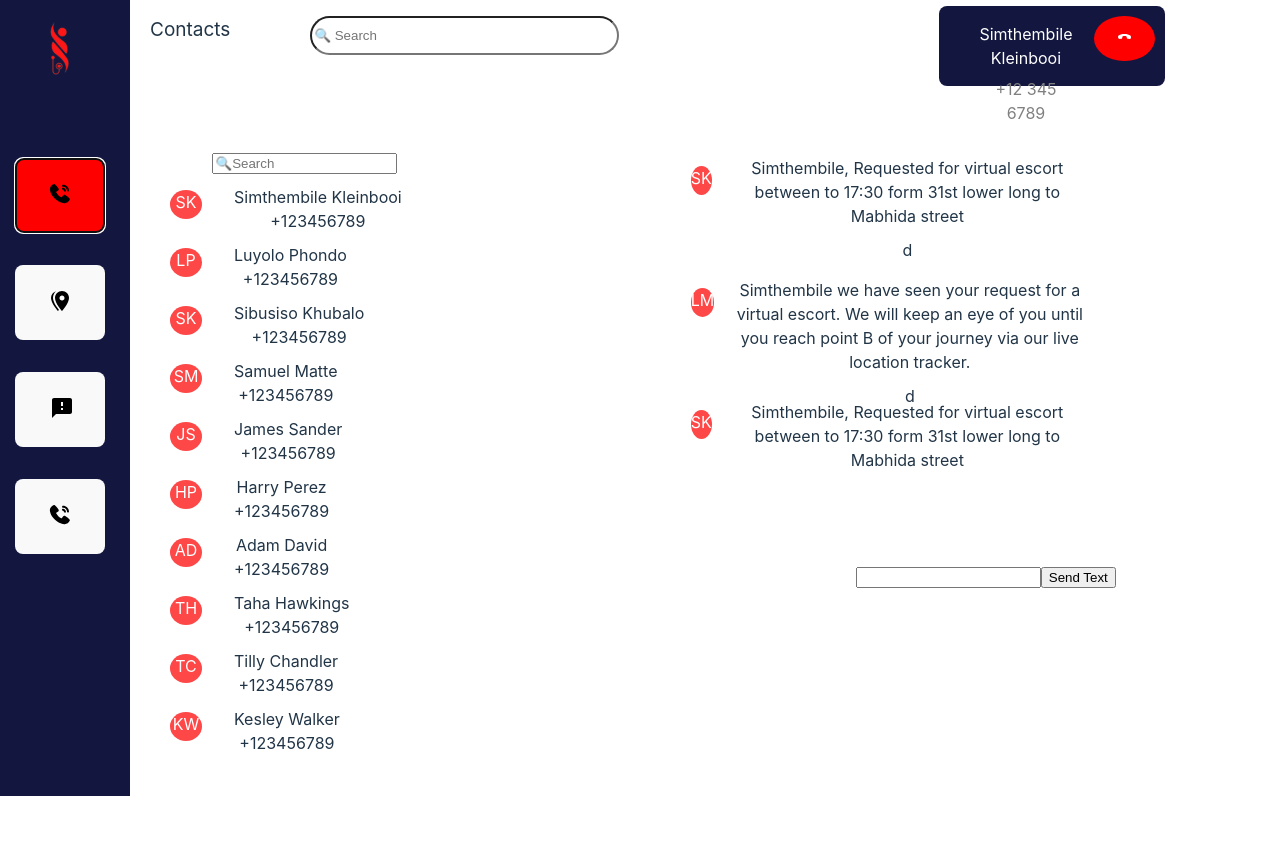
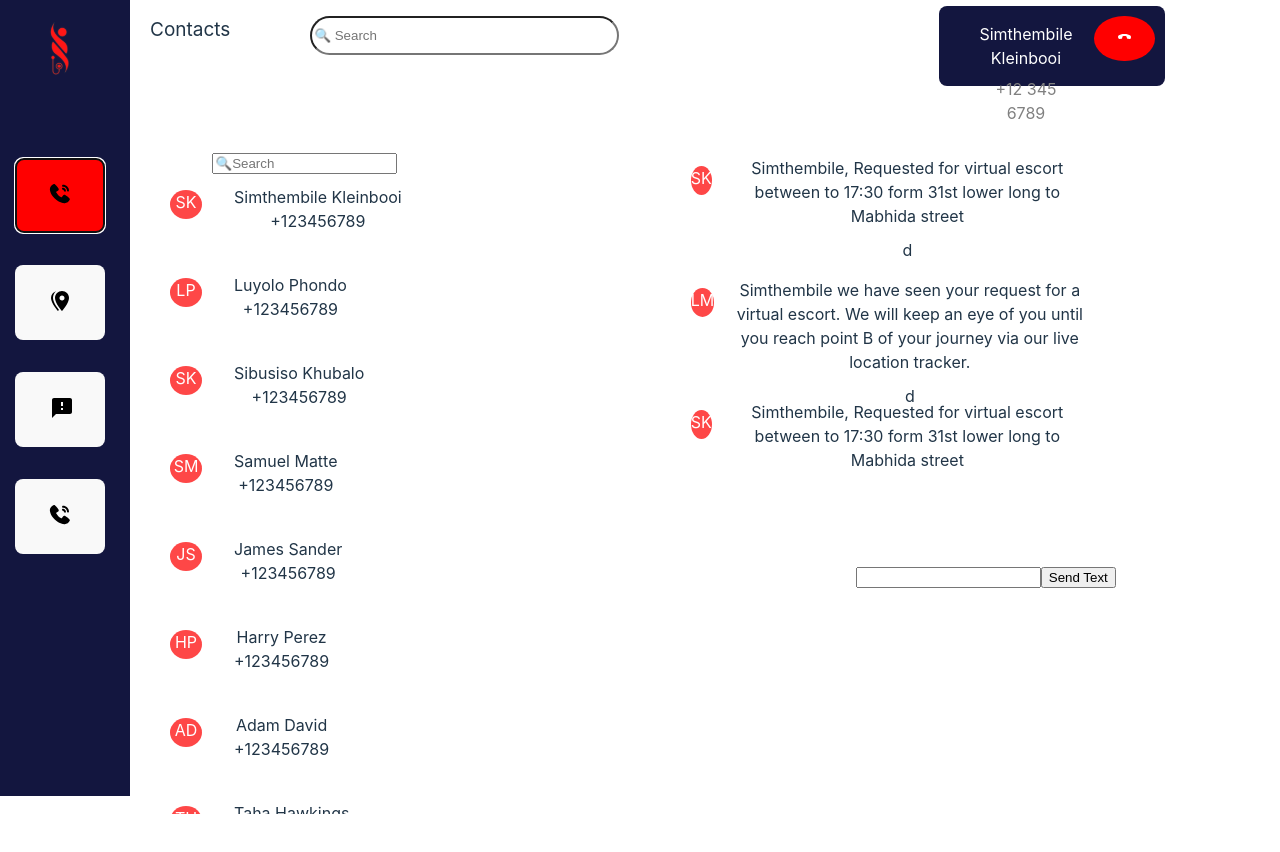
Before and after one commit to DildaarYounglings/eclipsus-sos-react-frontend, a React (Vite) app: page / in a window 1280 px wide. Both pictures are taken after a click on the button 60 px from the left and 195 px from the top of the page. Shown: the top 852 px of the page. Built offline with nearby package versions, Linux system fonts and the light colour scheme.

Commit message:
added a dynamic change in name and highlighting of the contact

```diff
--- a/src/components/contactsPage-UI-components/ContactsPageBody.jsx
+++ b/src/components/contactsPage-UI-components/ContactsPageBody.jsx
@@ -1,30 +1,41 @@
-import React, { useState } from "react";
+import React, { useRef, useState } from "react";
 
-export const ContactsPageList = function () {
-  const [listOfContacts, set_ListOfContacts] = useState([
-    { Fullname: "Simthembile Kleinbooi", ContactNum: "+123456789" },
-    { Fullname: "Luyolo Phondo", ContactNum: "+123456789" },
-    { Fullname: "Sibusiso Khubalo", ContactNum: "+123456789" },
-    { Fullname: "Samuel Matte", ContactNum: "+123456789" },
-    { Fullname: "James Sander", ContactNum: "+123456789" },
-    { Fullname: "Harry Perez", ContactNum: "+123456789" },
-    { Fullname: "Adam David", ContactNum: "+123456789" },
-    { Fullname: "Taha Hawkings", ContactNum: "+123456789" },
-    { Fullname: "Tilly Chandler", ContactNum: "+123456789" },
-    { Fullname: "Kesley Walker", ContactNum: "+123456789" },
-  ]);
+export const ContactsPageList = function (props) {
+  const [isclicked, setIsclicked] = props.isclicked;
+  const listOfContacts = props.listOfContacts;
+  const displayClickedPeopleInfo = function (arrItem) {
+    listOfContacts.current.indexOf(arrItem);
+    setIsclicked(arrItem.Fullname);
+    console.log(isclicked);
+  };
   return (
     <div>
       <input type="search" placeholder="🔍Search" />
-      <ol>
-        {listOfContacts.map((item, index, arr) => (
+      <ol
+        style={{
+          listStyleType: "none",
+          display: "flex",
+          width: "fit-content",
+          height: "78vh",
+          flexDirection: "column",
+          gap: "5vh",
+          overflowY: "scroll",
+        }}
+      >
+        {listOfContacts.current &&
+          listOfContacts.current.map((item, index, arr) => (
             <li
+              onClick={(e) => displayClickedPeopleInfo(item)}
               key={index}
               style={{
+                cursor: "pointer",
                 height: "58px",
                 width: "308px",
                 display: "flex",
                 gap: "2rem",
+                backgroundColor: `${
+                  isclicked === item.Fullname ? "lightgrey" : "white"
+                }`,
               }}
             >
               <div
@@ -91,9 +102,23 @@ export const ContactsPageSMS = function () {
     },
   ]);
   return (
-    <div style={{ width: "630px", height: "742px",display:"flex",flexDirection:"column",gap:"5vw"}}>
-
-      <div style={{overflowY:"scroll",overflowX:"hidden",width:"fit-content",paddingRight:"7vw"}}>
+    <div
+      style={{
+        width: "630px",
+        height: "742px",
+        display: "flex",
+        flexDirection: "column",
+        gap: "5vw",
+      }}
+    >
+      <div
+        style={{
+          overflowY: "scroll",
+          overflowX: "hidden",
+          width: "fit-content",
+          paddingRight: "7vw",
+        }}
+      >
         <ol
           style={{
             listStyleType: "none",
@@ -160,14 +185,105 @@ export const ContactsPageSMS = function () {
           </li>
         </ol>
       </div>
-
     </div>
   );
 };
-export const ContactsPageFocusedContactInfo = function () {
-  return <div>Display current highlighted Contacts info</div>;
+export const ContactsPageFocusedContactInfo = function (props) {
+  const [isclicked, setIsclicked] = props.isclicked;
+  if (isclicked === "" || isclicked === undefined || isclicked === null) {
+    return <div>Loading...</div>;
+  }
+  return (
+    <div>
+      <form>
+        <ol
+          style={{
+            listStyleType: "none",
+            display: "flex",
+            flexDirection: "column",
+          }}
+        >
+          <li style={{ display: "block" }}>
+            <ul
+              style={{
+                listStyleType: "none",
+                display: "flex",
+                flexDirection: "row",
+                gap: "2vh",
+              }}
+            >
+              <li
+                style={{
+                  display: "block",
+                  color: "white",
+                  backgroundColor: "red",
+                  borderRadius: "50%",
+                  height: "3vh",
+                  width: "1.5vw",
+                }}
+              >
+                {(() => {
+                  let splitContents = isclicked.split(" ");
+                  return `${splitContents[0].charAt(
+                    0
+                  )}${splitContents[1].charAt(0)}`;
+                })()}
+              </li>
+              <li style={{ display: "block" }}>
+                <span>{isclicked}</span>
+                <span style={{ color: "black" }}>{"✏️"}</span>
+                <br />
+                <span style={{display:"flex"}}>
+                  <div>+123456789</div><div>📄</div>
+                </span>
+                <br/>
+                <div style={{ display: "flex",gap:"2vw"}}>
+                  <input type="button" value={"📞"} />
+                  <input type="button" value={"⏱️"} />
+                  <input type="button" value={"🏢"} />
+                </div>
+              </li>
+              <br />
+            </ul>
+            <ol
+              style={{
+                listStyleType: "none",
+                display: "flex",
+                flexDirection: "row",
+              }}
+            >
+              <li style={{display:"flex",flexDirection:"column",alignItems:"flex-start"}}>
+                <span>All Numbers</span>
+                <div style={{display:"flex",flexDirection:"column",alignItems:"flex-start"}}><span>Home</span><br/><div style={{display:"flex"}}><span style={{marginRight:"2vw"}}>+123456789 </span><span>{"✏️"}</span><span>{"⋮"}</span></div><br/></div>
+                <div style={{display:"flex",flexDirection:"column",alignItems:"flex-start"}}><span>Work</span><br/><div style={{display:"flex"}}><span style={{marginRight:"2vw"}}>+123456789 </span><span>{"✏️"}</span><span>{"⋮"}</span></div></div>
+              </li>
+            </ol>
+          </li>
+          <li style={{ display: "block" }}>
+            <div>next</div>
+          </li>
+          <li style={{ display: "block" }}>
+            <div>after next</div>
+          </li>
+        </ol>
+      </form>
+    </div>
+  );
 };
 export const ContactsPageBody = function () {
+  const listOfContacts = useRef([
+    { Fullname: "Simthembile Kleinbooi", ContactNum: "+123456789" },
+    { Fullname: "Luyolo Phondo", ContactNum: "+123456789" },
+    { Fullname: "Sibusiso Khubalo", ContactNum: "+123456789" },
+    { Fullname: "Samuel Matte", ContactNum: "+123456789" },
+    { Fullname: "James Sander", ContactNum: "+123456789" },
+    { Fullname: "Harry Perez", ContactNum: "+123456789" },
+    { Fullname: "Adam David", ContactNum: "+123456789" },
+    { Fullname: "Taha Hawkings", ContactNum: "+123456789" },
+    { Fullname: "Tilly Chandler", ContactNum: "+123456789" },
+    { Fullname: "Kesley Walker", ContactNum: "+123456789" },
+  ]);
+  const [isclicked, setIsclicked] = useState("");
   return (
     <div
       style={{
@@ -181,9 +297,12 @@ export const ContactsPageBody = function () {
         height: "fit-content",
       }}
     >
-      <ContactsPageList />
+      <ContactsPageList
+        isclicked={[isclicked, setIsclicked]}
+        listOfContacts={listOfContacts}
+      />
       <ContactsPageSMS />
-      <ContactsPageFocusedContactInfo />
+      <ContactsPageFocusedContactInfo isclicked={[isclicked, setIsclicked]} />
     </div>
   );
 };
```
Lines whose indentation alone changed are shown as unchanged.
